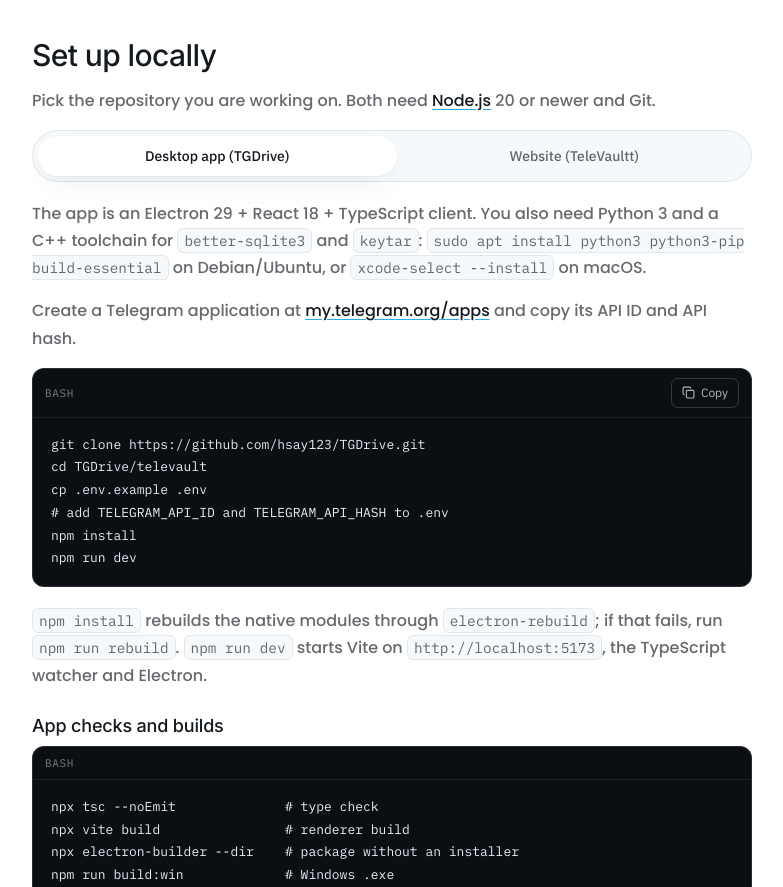
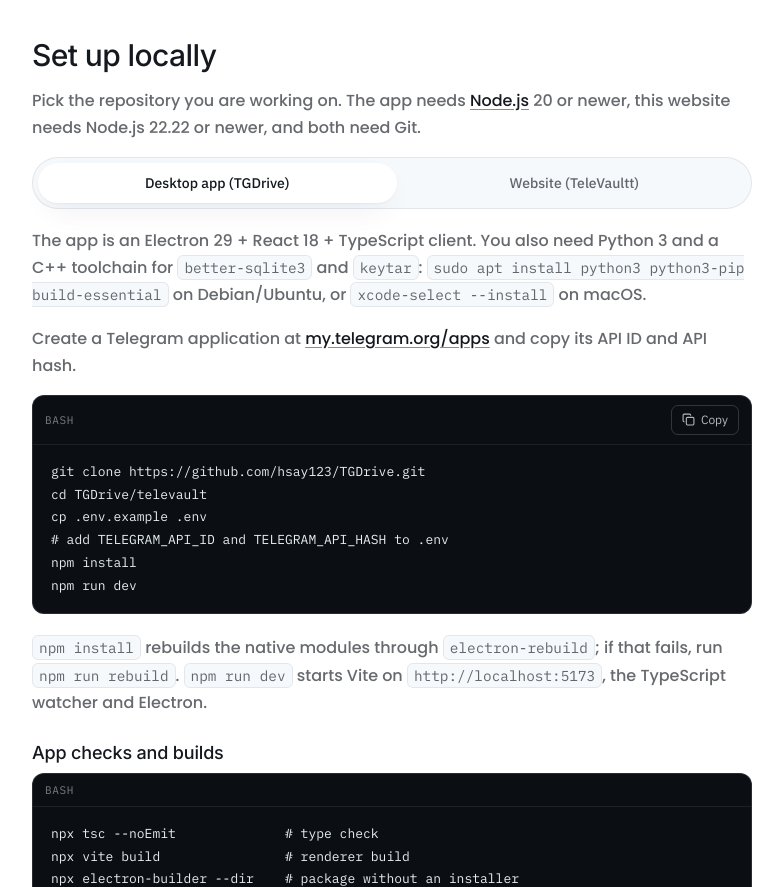
Before and after one commit to hsay123/TeleVaultt, a website: page contribute.html in a window 1280 px wide. Shown: the part 1501-2388 px from the top of the page, without its empty margins (360-1143 px from the left). Drawn offline with Linux system fonts and the light colour scheme.

Commit message:
fix(ci): require Node 22 for html-validate
html-validate 11.21.1 declares engines ^22.22.0 || >=24.8.0 and calls fs.globSync, which does not exist on Node 20, so the Validate HTML step failed with TypeError: fs.globSync is not a function before checking any file. CI now uses Node 22, the site declares node >=22.22, and README, CONTRIBUTING and contribute.html state the website's Node requirement separately from the app's Node 20.

```diff
--- a/contribute.html
+++ b/contribute.html
@@ -240,8 +240,9 @@
             <section id="setup">
               <h2>Set up locally</h2>
               <p>
-                Pick the repository you are working on. Both need
-                <a href="https://nodejs.org/" target="_blank" rel="noopener">Node.js</a> 20 or newer and Git.
+                Pick the repository you are working on. The app needs
+                <a href="https://nodejs.org/" target="_blank" rel="noopener">Node.js</a> 20 or newer, this
+                website needs Node.js 22.22 or newer, and both need Git.
               </p>
 
               <div class="setup-tabs" data-setup-tabs>
--- a/package.json
+++ b/package.json
@@ -6,7 +6,7 @@
   "license": "MIT",
   "type": "module",
   "engines": {
-    "node": ">=20"
+    "node": ">=22.22"
   },
   "scripts": {
     "dev": "http-server . -p 4173 -c-1 --silent",
```
Also changed, not shown: CONTRIBUTING.md (+1 -1 lines), .github/workflows/ci.yml, README.md.
